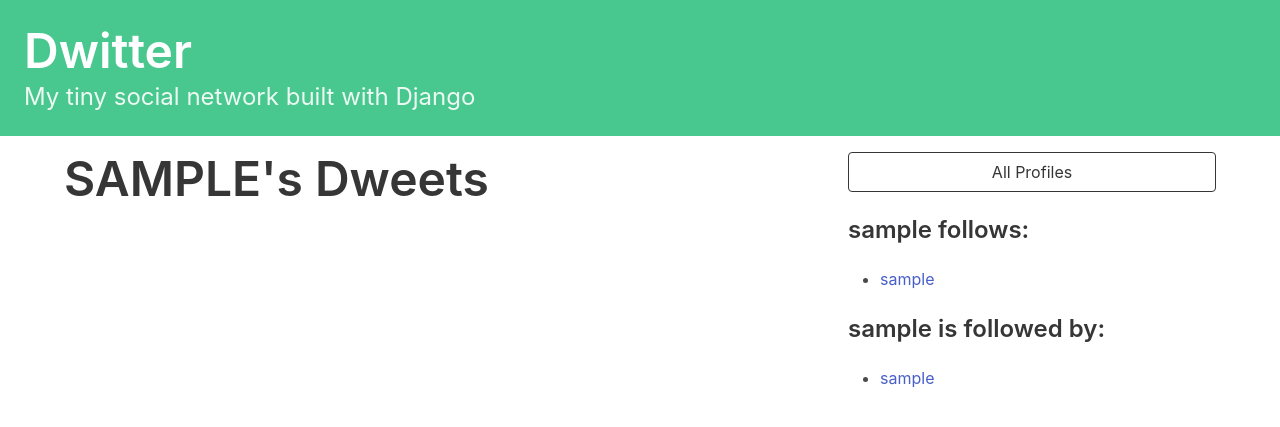
After one commit to eyob42/django-social, a Django app: page /profile/1 in a window 1280 px wide. The commit adds this page. Shown: the top 427 px of the page. Run offline with Django 5.2, Linux system fonts and the light colour scheme; tables that the repository leaves empty hold one stand-in row (values such as "Sample post").

Commit message:
Add individual profile pages with dynamic linking between profiles

```diff
--- a/dwitter/templates/base.html
+++ b/dwitter/templates/base.html
@@ -15,7 +15,7 @@
         <div class="hero-body">
             <h1 class="title is-1">Dwitter</h1>
             <p class="subtitle is-4">
-                Your tiny social network built with Django
+                My tiny social network built with Django
             </p>
         </div>
     </section>
--- /dev/null
+++ b/dwitter/templates/dwitter/profile.html
@@ -0,0 +1,63 @@
+<!-- dwitter/templates/dwitter/profile.html -->
+
+{% extends 'base.html' %}
+
+{% block content %}
+
+<div class="column">
+
+    <div class="block">
+    <h1 class="title is-1">
+        {{profile.user.username|upper}}'s Dweets
+    </h1>
+    </div>
+
+</div>
+
+<div class="column is-one-third">
+
+    <div class="block">
+       <a href="{% url 'dwitter:profile_list' %}">
+        <button class="button is-dark is-outlined is-fullwidth">
+          All Profiles
+        </button>
+      </a>
+    </div>
+
+    <div class="block">
+        <h3 class="title is-4">
+            {{profile.user.username}} follows:
+        </h3>
+        <div class="content">
+            <ul>
+            {% for following in profile.follows.all %}
+                <li>
+                    <a href="{% url 'dwitter:profile' following.id %}">
+                        {{ following }}
+                    </a>
+                </li>
+            {% endfor %}
+            </ul>
+        </div>
+    </div>
+
+    <div class="block">
+        <h3 class="title is-4">
+            {{profile.user.username}} is followed by:
+        </h3>
+        <div class="content">
+            <ul>
+            {% for follower in profile.followed_by.all %}
+                <li>
+                    <a href="{% url 'dwitter:profile' follower.id %}">
+                        {{ follower }}
+                    </a>
+                </li>
+            {% endfor %}
+            </ul>
+        </div>
+    </div>
+
+</div>
+
+{% endblock content %}
--- a/dwitter/templates/dwitter/profile_list.html
+++ b/dwitter/templates/dwitter/profile_list.html
@@ -10,7 +10,7 @@
 
     <div class="block">
       <div class="card">
-        <a href="#">
+        <a href="{% url 'dwitter:profile' profile.id %}">
           <div class="card-content">
             <div class="media">
               <div class="media-left">
--- a/dwitter/urls.py
+++ b/dwitter/urls.py
@@ -1,5 +1,5 @@
 from django.urls import path
-from .views import dashboard, profile_list
+from .views import dashboard, profile_list, profile
 
 
 app_name = "dwitter"
@@ -7,4 +7,5 @@ app_name = "dwitter"
 urlpatterns = [
     path("",dashboard, name="dashboard"),
     path("profile_list/",profile_list, name="profile_list"),
+    path("profile/<int:pk>",profile, name="profile"),
 ]
--- a/dwitter/views.py
+++ b/dwitter/views.py
@@ -8,3 +8,8 @@ def dashboard(request):
 def profile_list(request):
     profiles = Profile.objects.exclude(user=request.user)
     return render(request, "dwitter/profile_list.html",{"profiles":profiles})
+
+
+def profile(request, pk):
+    profile = Profile.objects.get(pk=pk)
+    return render(request, "dwitter/profile.html",{"profile":profile})
```
